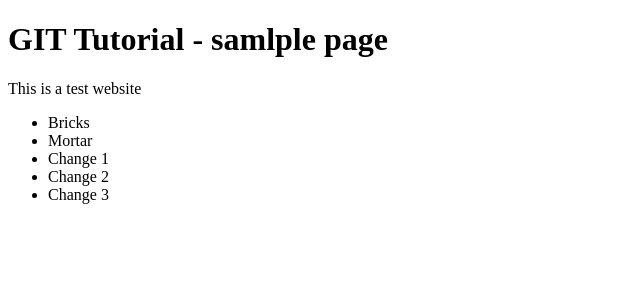
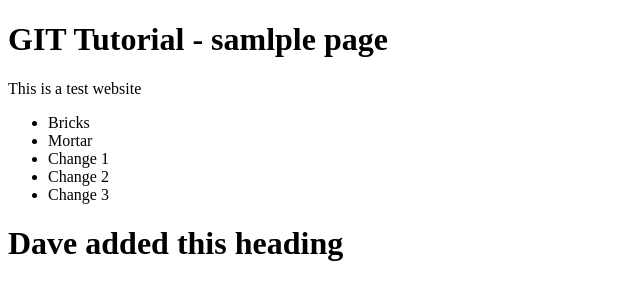
Before and after one commit to davetjf/gitTutorial, a plain HTML site: page index.html in a window 1280 px wide. Shown: the whole page, without its empty margins (0-640 px from the left). Drawn offline with Linux system fonts and the light colour scheme.

Commit message:
added a heading

```diff
--- a/index.html
+++ b/index.html
@@ -26,6 +26,7 @@
                 <li>Change 3</li>
             </ul>
         </div>
+        <h1>Dave added this heading</h1>
         <script src="" async defer></script>
     </body>
 </html>
```
